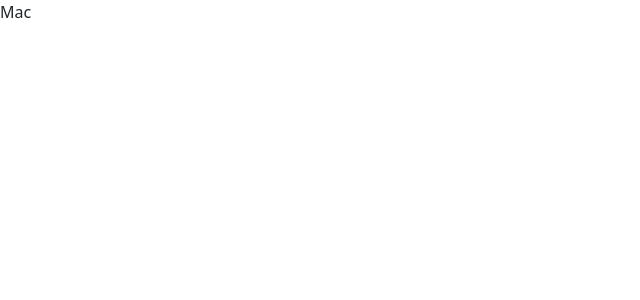
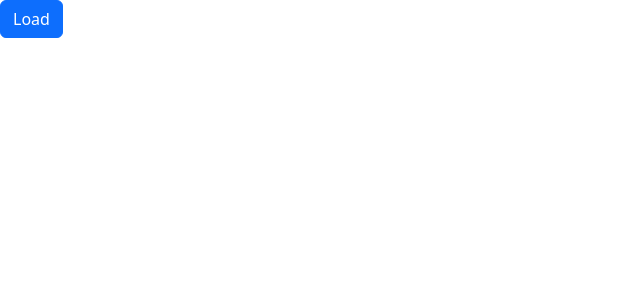
Before and after one commit to Khoa-77pm/learn-angular, an Angular app: page / in a window 1280 px wide. Shown: the top 300 px of the page, without its empty margins (0-640 px from the left). Built offline with nearby package versions, Linux system fonts and the light colour scheme.

Commit message:
ng for and Track by

```diff
--- a/src/app/app.component.html
+++ b/src/app/app.component.html
@@ -1,3 +1,10 @@
-{{task.assignee.name}}
 
-{{task2.assignee?.name}}
+<button (click)="load()" class="btn btn-primary">Load</button>
+<table class="table table-striped">
+    <tbody>
+      <tr *ngFor="let course of courses; index as idx; even as isEven; TrackBy trackCourse">
+        <td>{{idx}}</td>
+        <td>{{course.name}}</td>
+      </tr>
+    </tbody>
+  </table>
--- a/src/app/app.component.ts
+++ b/src/app/app.component.ts
@@ -7,16 +7,17 @@ import { FavoriteChangeEventArg } from './favorites/favorites.component';
   styleUrls: ["./app.component.css"],
 })
 export class AppComponent {
-  task={
-    task_id: "Daily run",
-    assignee:{
-      name:"Mac"
-    }
+  courses: { id: number; name: string; }[] | undefined;
+
+  trackCourse(index: number,course: { id: number; name: string; }){
+    return course ? course.id : undefined;
   }
 
-  task2={
-    task_id: "Daily run",
-    assignee:null
+  load(){
+    this.courses = [
+      {id:1,name:"Math"},
+      {id:2,name:"Physical"},
+      {id:3,name:"Biology"}
+    ]
   }
-
 }
```
Also changed, not shown: 2 other files (tests, documents, lock files or other folders).
